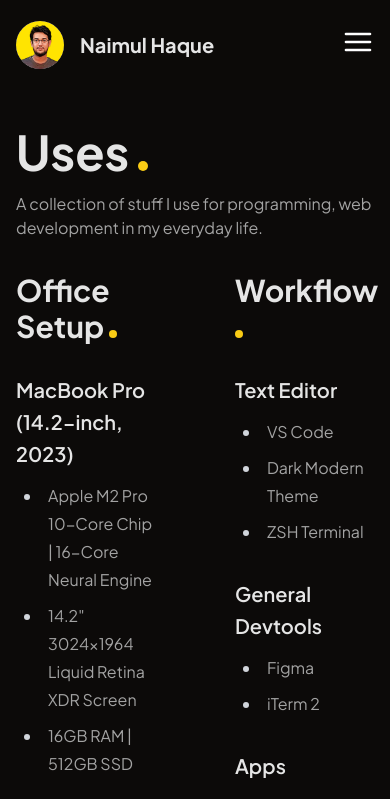
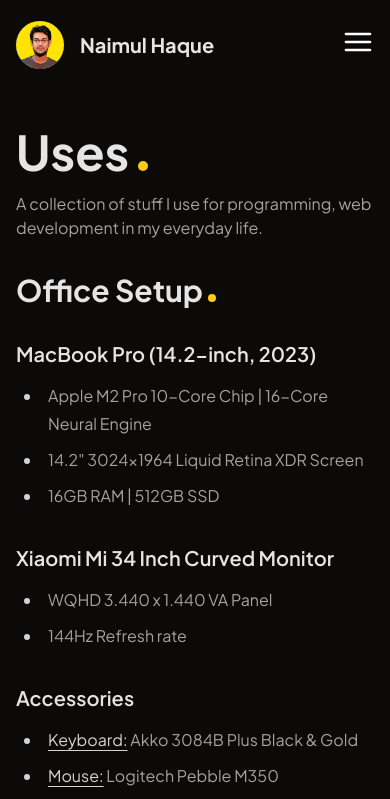
Before and after one commit to naimulcsx/naimulhaque.com, a Next.js app: page /uses in a window 390 px wide. Shown: the top 799 px of the page. Built offline with nearby package versions, Linux system fonts and the light colour scheme.

Commit message:
fix: responsiveness on uses page

```diff
--- a/app/layout.tsx
+++ b/app/layout.tsx
@@ -30,7 +30,7 @@
           <div>{children}</div>
         </main>
         <Footer />
-        <NextTopLoader color="#FACC15" />
+        <NextTopLoader color="#FACC15" showSpinner={false} />
       </body>
     </html>
   );
--- a/app/uses/page.tsx
+++ b/app/uses/page.tsx
@@ -18,7 +18,7 @@
           everyday life.
         </p>
 
-        <div className="mt-8 grid grid-cols-2 gap-20">
+        <div className="mt-8 grid grid-cols-1 gap-8 md:grid-cols-2 md:gap-20">
           <div className="prose">
             <h2 className="text-3xl">
               Office Setup{" "}
--- a/contentlayer.config.js
+++ b/contentlayer.config.js
@@ -10,7 +10,7 @@
 
 export const Snippet = defineDocumentType(() => ({
   name: "Snippet",
-  filePathPattern: `**/*.mdx`,
+  filePathPattern: `snippets/*.mdx`,
   contentType: "mdx",
   fields: {
     title: {
@@ -46,7 +46,7 @@
 
 export const Post = defineDocumentType(() => ({
   name: "Post",
-  filePathPattern: `**/*.mdx`,
+  filePathPattern: `posts/*.mdx`,
   contentType: "mdx",
   fields: {
     title: {
```
